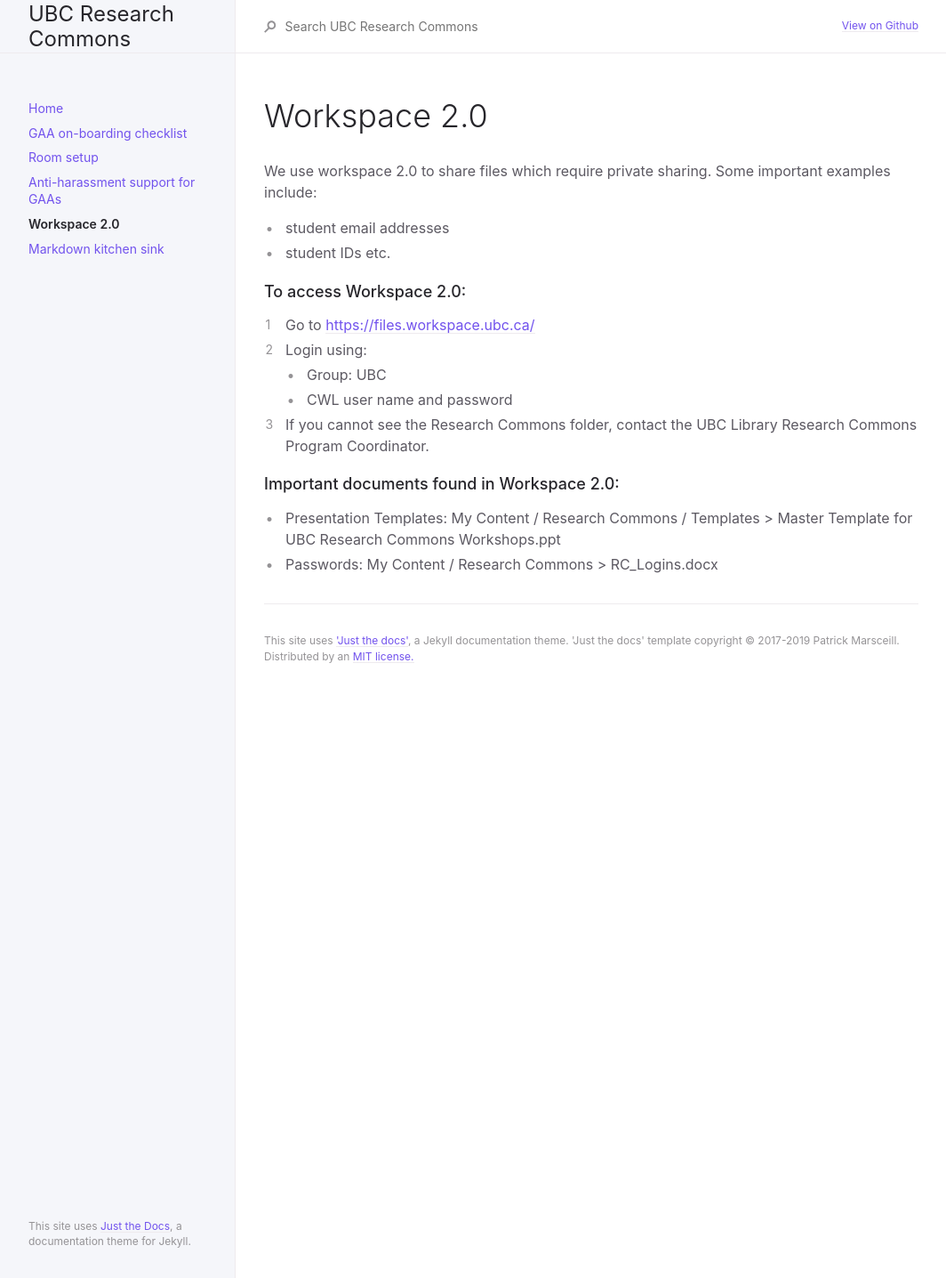
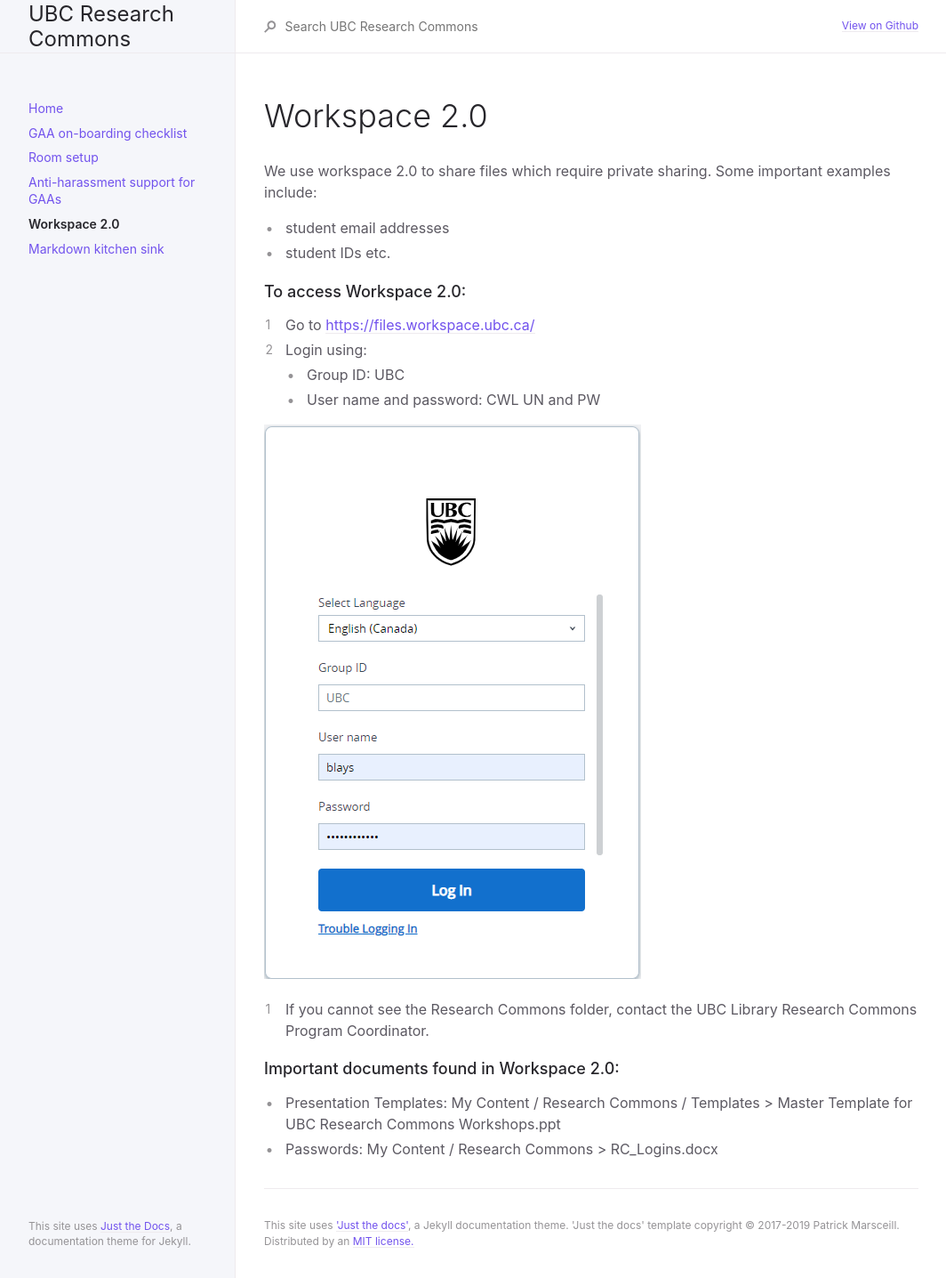
Before and after one commit to sarahblay/rc-docs, a Jekyll site: the page built from docs/workspace20.md, in a window 1280 px wide. Shown: the whole page at 89% size, without its empty margins (107-1171 px from the left). Built offline with Jekyll 4.4.1, drawn with Linux system fonts in a browser that asks for light colours.

Commit message:
Update workspace20.md

```diff
--- a/docs/workspace20.md
+++ b/docs/workspace20.md
@@ -11,9 +11,11 @@ We use workspace 2.0 to share files which require private sharing. Some importan
 ### To access Workspace 2.0:
 1. Go to [https://files.workspace.ubc.ca/](https://files.workspace.ubc.ca/)
 1. Login using:
-* Group: UBC
-* CWL user name and password
-![](..assets/images/wherearetheadapters.png)
+* Group ID: UBC
+* User name and password: CWL UN and PW
+
+![](/assets/images/workspace20.PNG)
+
 1. If you cannot see the Research Commons folder, contact the UBC Library Research Commons Program Coordinator.
 
 ### Important documents found in Workspace 2.0:
```
